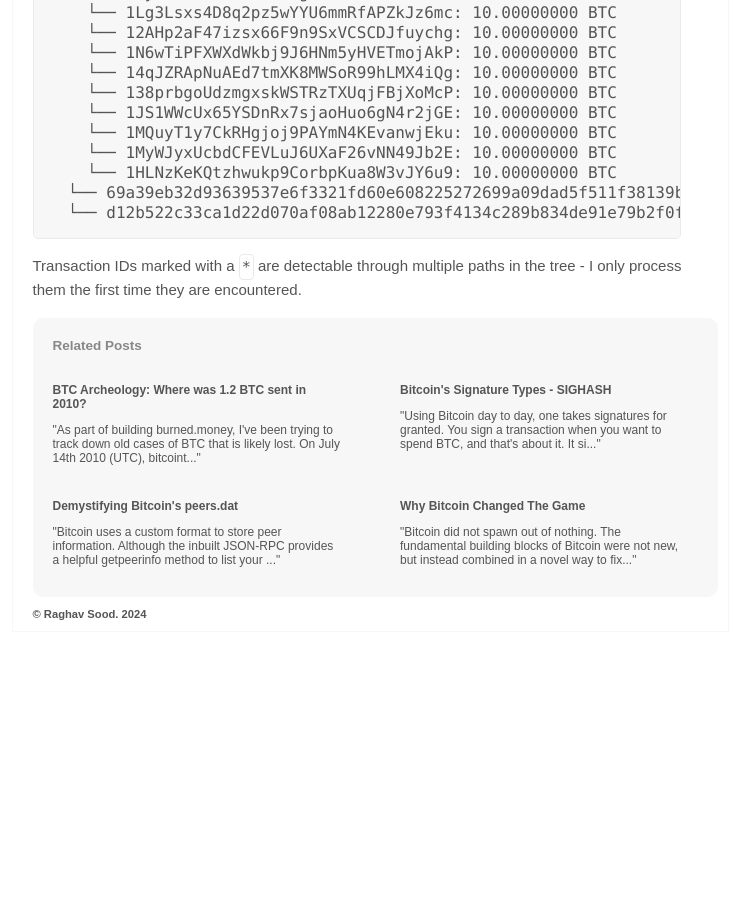
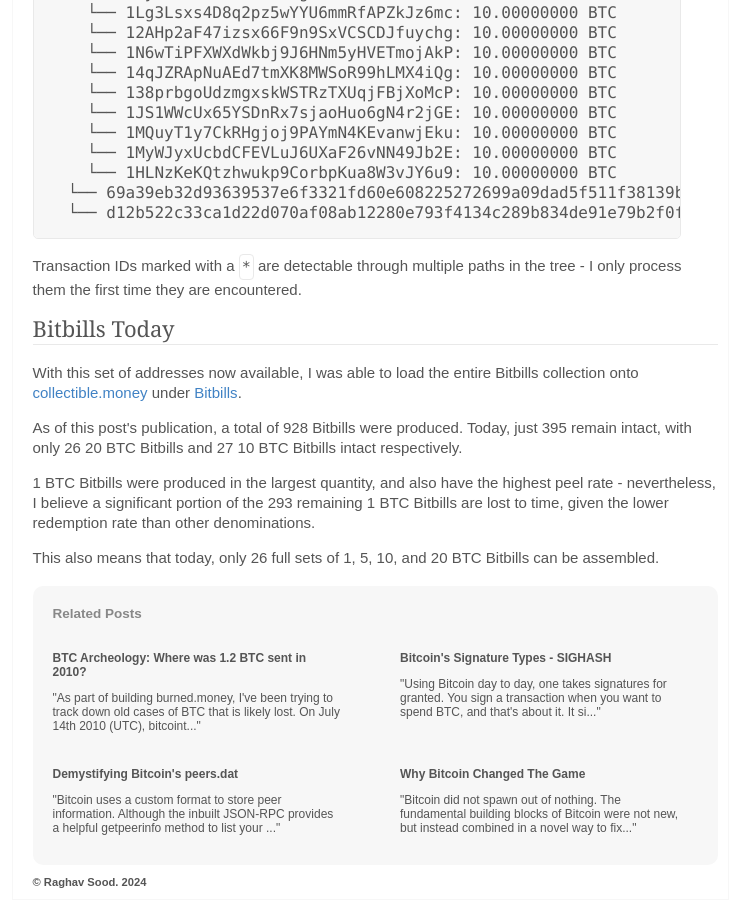
Before and after one commit to RaghavSood/blog, a Jekyll site: the page built from _posts/2024-08-16-rediscovering-bitbills.md, in a window 1280 px wide and 900 px high, scrolled down 21365 px. Shown: the whole window, without its empty margins (270-1016 px from the left). Built offline with Jekyll 4.4.1, drawn with Linux system fonts in a browser that asks for light colours; before the commit the page ends 21997 px from its top, so only the background shows below that.

Commit message:
posts: bitbills with more context on current status

````diff
--- a/_posts/2024-08-16-rediscovering-bitbills.md
+++ b/_posts/2024-08-16-rediscovering-bitbills.md
@@ -1046,3 +1046,13 @@
   ```
 
 Transaction IDs marked with a `*` are detectable through multiple paths in the tree - I only process them the first time they are encountered.
+
+## Bitbills Today
+
+With this set of addresses now available, I was able to load the entire Bitbills collection onto [collectible.money](https://collectible.money){:target="_BLANK"} under [Bitbills](https://collectible.money/creator/bitbills){:target="_BLANK"}.
+
+As of this post's publication, a total of 928 Bitbills were produced. Today, just 395 remain intact, with only 26 20 BTC Bitbills and 27 10 BTC Bitbills intact respectively.
+
+1 BTC Bitbills were produced in the largest quantity, and also have the highest peel rate - nevertheless, I believe a significant portion of the 293 remaining 1 BTC Bitbills are lost to time, given the lower redemption rate than other denominations.
+
+This also means that today, only 26 full sets of 1, 5, 10, and 20 BTC Bitbills can be assembled.
````
